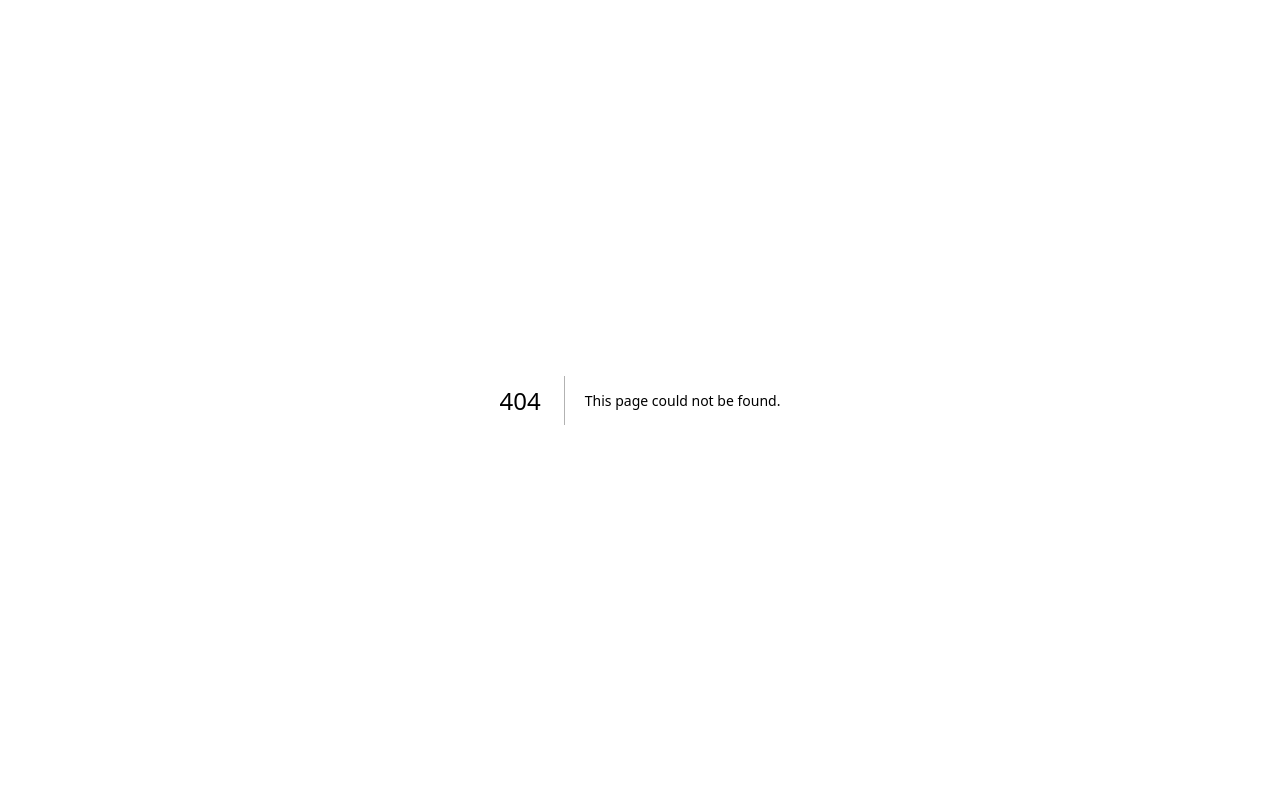
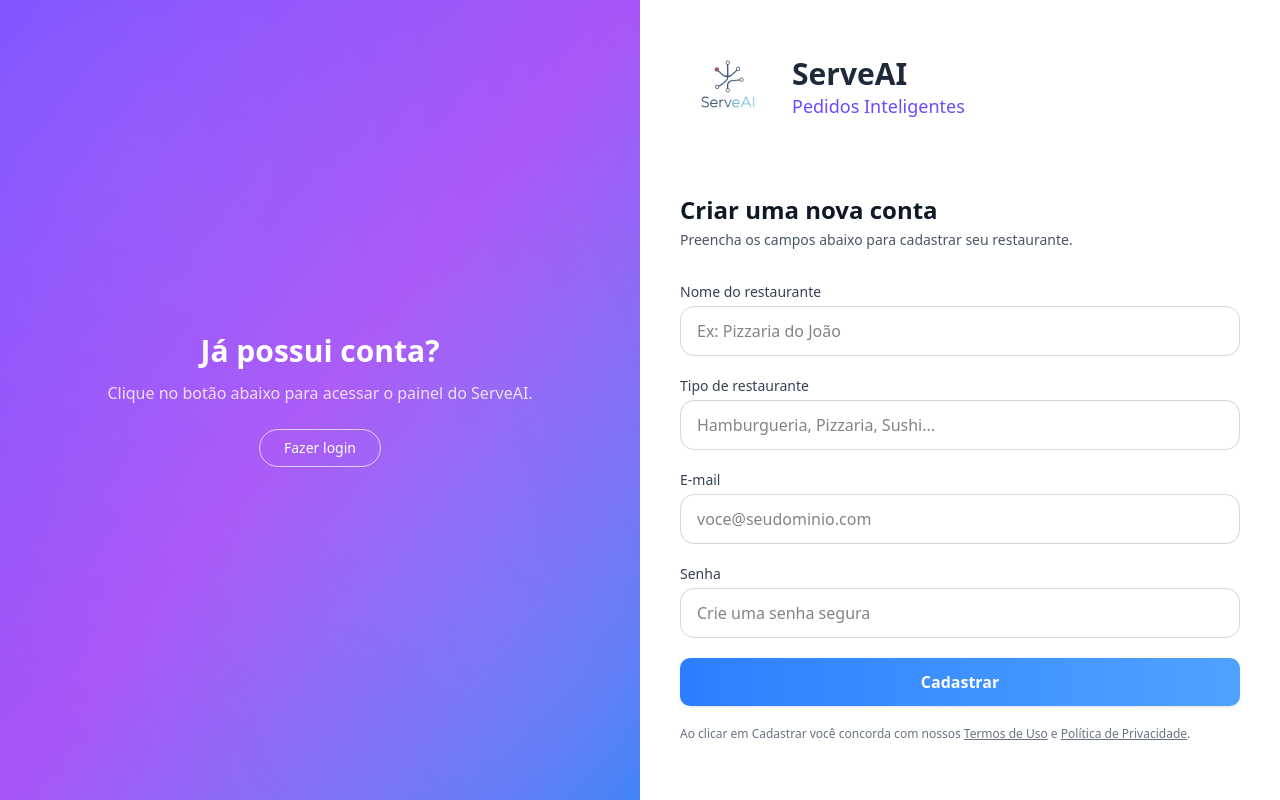
Before and after one commit to Erickrocha87/ia-fast-food-front, a Next.js app: page /register in a window 1280 px wide. Before the commit this address had no page. Built offline with nearby package versions, Linux system fonts and the light colour scheme.

Commit message:
implementanção da nova tela de login

```diff
--- /dev/null
+++ b/src/app/register/page.tsx
@@ -0,0 +1,153 @@
+"use client";
+import React, { useState } from "react";
+import Image from "next/image";
+import { useRouter } from "next/navigation";
+import { Button } from "@/components/Botao";
+import { useRegister } from "@/hooks/useAuth";
+
+export default function RegisterPage() {
+  const router = useRouter();
+
+  const [email, setEmail] = useState("");
+  const [password, setPassword] = useState("");
+  const [restaurantName, setRestaurantName] = useState("");
+  const [restaurantType, setRestaurantType] = useState("");
+  const { register } = useRegister();
+  const handleRegister = async (event: React.FormEvent) => {
+    event.preventDefault();
+    try {
+      await register({
+        email,
+        password,
+        restaurantName,
+        restaurantType,
+      });
+
+      router.push("/login");
+    } catch (error) {
+      console.error("Erro ao registrar:", error);
+    }
+  };
+
+  return (
+    <div className="w-full h-screen flex overflow-hidden bg-[#f5f6ff]">
+      <div className="hidden md:flex w-1/2 h-full bg-gradient-to-br from-[#7b4fff] via-[#a855f7] to-[#3b82f6] items-center justify-center text-white relative">
+        <div className="absolute inset-0 opacity-30 bg-[radial-gradient(circle_at_20%_20%,#ffffff33,transparent_70%),radial-gradient(circle_at_80%_80%,#ffffff22,transparent_60%)]" />
+
+        <div className="relative text-center px-10">
+          <h2 className="text-3xl font-semibold mb-3">Já possui conta?</h2>
+          <p className="text-white/80 mb-6">
+            Clique no botão abaixo para acessar o painel do ServeAI.
+          </p>
+
+          <button
+            onClick={() => router.push("/login")}
+            className="px-6 py-2 border border-white/70 rounded-full hover:bg-white hover:text-[#7b4fff] transition text-sm font-medium"
+          >
+            Fazer login
+          </button>
+        </div>
+      </div>
+
+      <div className="w-full md:w-1/2 h-full bg-white flex flex-col">
+        <div className="px-10 pt-10 flex items-center gap-4">
+          <div className="flex items-center justify-center">
+            <Image
+              src="/serveai-logo.png"
+              alt="ServeAI Logo"
+              width={96}
+              height={96}
+              className="object-contain"
+
+            />
+          </div>
+
+          <div className="leading-tight">
+            <p className="text-3xl font-bold text-gray-800">ServeAI</p>
+            <p className="text-lg text-[#6d4aff] font-medium">
+              Pedidos Inteligentes
+            </p>
+          </div>
+        </div>
+
+        <div className="flex-1 flex flex-col justify-center px-10">
+          <h1 className="text-2xl font-bold text-gray-900 mb-1">
+            Criar uma nova conta
+          </h1>
+          <p className="text-sm text-gray-600 mb-8">
+            Preencha os campos abaixo para cadastrar seu restaurante.
+          </p>
+
+          <form className="space-y-5" onSubmit={handleRegister}>
+            <div>
+              <label className="block text-sm font-medium text-gray-700 mb-1">
+                Nome do restaurante
+              </label>
+              <input
+                type="text"
+                placeholder="Ex: Pizzaria do João"
+                value={restaurantName}
+                onChange={(e) => setRestaurantName(e.target.value)}
+                required
+                className="w-full px-4 py-3 border border-gray-300 rounded-xl focus:outline-none focus:ring-2 focus:ring-[#7b4fff]"
+              />
+            </div>
+
+            <div>
+              <label className="block text-sm font-medium text-gray-700 mb-1">
+                Tipo de restaurante
+              </label>
+              <input
+                type="text"
+                placeholder="Hamburgueria, Pizzaria, Sushi..."
+                value={restaurantType}
+                onChange={(e) => setRestaurantType(e.target.value)}
+                required
+                className="w-full px-4 py-3 border border-gray-300 rounded-xl focus:outline-none focus:ring-2 focus:ring-[#7b4fff]"
+              />
+            </div>
+
+            <div>
+              <label className="block text-sm font-medium text-gray-700 mb-1">
+                E-mail
+              </label>
+              <input
+                type="email"
+                placeholder="voce@seudominio.com"
+                value={email}
+                onChange={(e) => setEmail(e.target.value)}
+                required
+                className="w-full px-4 py-3 border border-gray-300 rounded-xl focus:outline-none focus:ring-2 focus:ring-[#7b4fff]"
+              />
+            </div>
+
+            <div>
+              <label className="block text-sm font-medium text-gray-700 mb-1">
+                Senha
+              </label>
+              <input
+                type="password"
+                placeholder="Crie uma senha segura"
+                value={password}
+                onChange={(e) => setPassword(e.target.value)}
+                required
+                className="w-full px-4 py-3 border border-gray-300 rounded-xl focus:outline-none focus:ring-2 focus:ring-[#7b4fff]"
+              />
+            </div>
+
+            <Button label="Cadastrar" type="submit" />
+
+            <p className="text-xs text-gray-500">
+              Ao clicar em Cadastrar você concorda com nossos{" "}
+              <span className="underline cursor-pointer">Termos de Uso</span> e{" "}
+              <span className="underline cursor-pointer">
+                Política de Privacidade
+              </span>
+              .
+            </p>
+          </form>
+        </div>
+      </div>
+    </div>
+  );
+}
```
